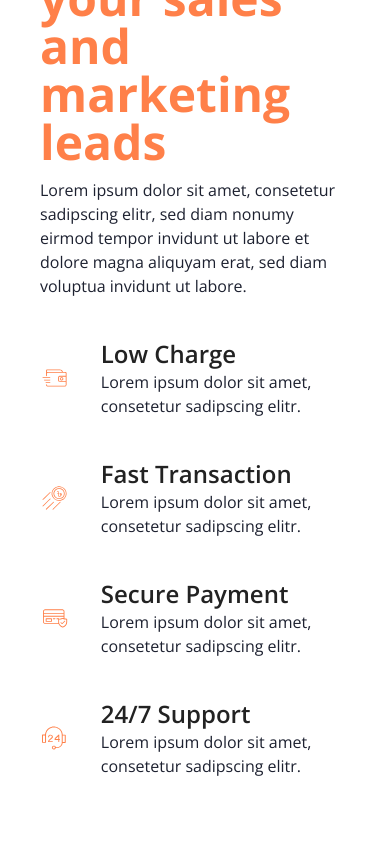
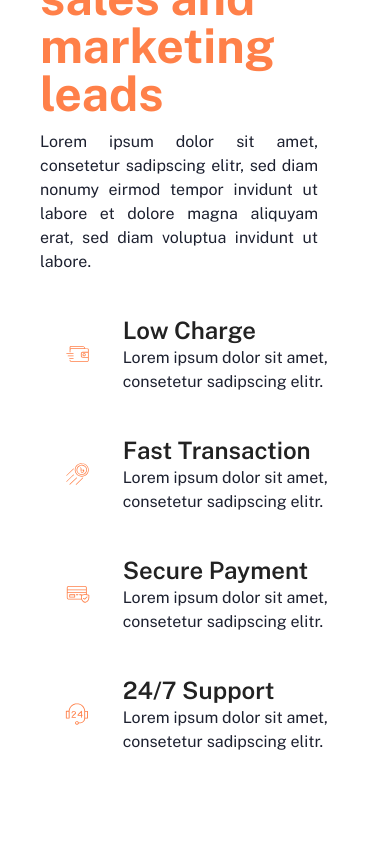
Before and after one commit to Mahadi-Hasan-Sopon/kepto-cash-v2, a React (Vite) app: page / in a window 390 px wide. Shown: the part 980-1824 px from the top of the page. Built offline with nearby package versions, Linux system fonts and the light colour scheme; the HTML template or start-up script is replaced by a standard one.

Commit message:
fixed font and contact us

```diff
--- a/src/App.jsx
+++ b/src/App.jsx
@@ -36,7 +36,7 @@ function App() {
   }, [isIntersecting]);
 
   return (
-    <div className="relative font-opensans">
+    <div className="relative font-publicsans">
       <div className="sticky top-0 z-20 bg-transparent text-3xl text-sky-500 text-bold text-center">
         <Navbar />
       </div>
@@ -45,7 +45,10 @@ function App() {
 
       {/* Benefits Section Start */}
 
-      <section id="features" className="benefits flex flex-col lg:flex-row gap-10 lg:gap-6 justify-around py-32 px-10 lg:px-36 items-center">
+      <section
+        id="features"
+        className="benefits flex flex-col lg:flex-row gap-10 lg:gap-6 justify-around py-32 px-10 lg:px-36 items-center"
+      >
         <div className="left-content lg:flex-1">
           <p className="text-base font-semibold mb-1">
             Why should you work with us?
@@ -53,13 +56,13 @@ function App() {
           <h2 className="text-5xl font-bold text-secColor mb-3">
             Analyze your sales and marketing leads
           </h2>
-          <p className="text-base text-normal text-primaryColor">
+          <p className="text-base text-normal text-primaryColor text-justify pr-8">
             Lorem ipsum dolor sit amet, consetetur sadipscing elitr, sed diam
             nonumy eirmod tempor invidunt ut labore et dolore magna aliquyam
             erat, sed diam voluptua invidunt ut labore.
           </p>
         </div>
-        <div className="right-content lg:flex-1">
+        <div className="right-content lg:flex-1 pl-6">
           <Benefit
             className="mb-10"
             icon={"assets/low-charge.svg"}
--- a/src/app.css
+++ b/src/app.css
@@ -1,3 +1,7 @@
+* {
+  font-family: "Public Sans", sans-serif;
+}
+
 .send-money .content p,
 .bill-pay .content p,
 .cash-out .content p,
@@ -13,12 +17,12 @@
 }
 
 footer .footer-container {
-  background:
-    linear-gradient(to left, #02282b, #156469);
-
+  background: linear-gradient(to left, #02282b, #156469);
 }
 
-footer .company, footer .connect, footer .newsletter {
+footer .company,
+footer .connect,
+footer .newsletter {
   margin-top: 32px;
 }
 
--- a/src/components/ContactUsForm.jsx
+++ b/src/components/ContactUsForm.jsx
@@ -1,23 +1,23 @@
 function ContactUsForm() {
   return (
     <div className="bg-neutral-50 py-4 shadow-sm">
-      <form className="w-full max-w-lg mx-auto my-4">
+      <form className="w-full max-w-3xl mx-auto my-4 text-publicsans">
         <div className="flex flex-wrap -mx-3 mb-6">
-          <div className="w-full md:w-1/2 px-3 mb-6 md:mb-0">
+          <div className="w-full md:w-1/2 px-4 mb-6 md:mb-0">
             <label
-              className="block  tracking-wide text-[#000] text-base font-semibold mb-2"
+              className="block tracking-wide text-[#000] text-base font-semibold mb-2"
               htmlFor="grid-name"
             >
               Name
             </label>
             <input
-              className="appearance-none block w-full text-[#000] text-base font-semibold border rounded py-3 px-4 mb-3 leading-tight focus:outline-none focus:bg-white"
+              className="rounded-lg appearance-none block w-full text-[#000] text-base font-semibold border py-4 px-8 mb-3 leading-tight focus:outline-none focus:bg-white placeholder:text-base placeholder:font-normal"
               id="grid-first-name"
               type="text"
               placeholder="Enter your name"
             />
           </div>
-          <div className="w-full md:w-1/2 px-3">
+          <div className="w-full md:w-1/2 px-4">
             <label
               className="block  tracking-wide text-[#000] text-base font-semibold mb-2"
               htmlFor="grid-email"
@@ -25,7 +25,7 @@ function ContactUsForm() {
               Email
             </label>
             <input
-              className="appearance-none block w-full  text-[#000] text-base font-semibold border border-gray-200 rounded py-3 px-4 leading-tight focus:outline-none focus:bg-white focus:border-gray-500"
+              className="rounded-lg appearance-none block w-full  text-[#000] text-base font-semibold border border-gray-200 py-4 px-8 leading-tight focus:outline-none focus:bg-white focus:border-gray-500 placeholder:text-base placeholder:font-normal"
               id="grid-last-name"
               type="email"
               placeholder="Enter your Email"
@@ -33,7 +33,7 @@ function ContactUsForm() {
           </div>
         </div>
         <div className="flex flex-wrap -mx-3 mb-6">
-          <div className="w-full md:w-1/2 px-3 mb-6 md:mb-0">
+          <div className="w-full md:w-1/2 px-4 mb-6 md:mb-0">
             <label
               className="block tracking-wide text-[#000] text-base font-semibold mb-2"
               htmlFor="grid-subject"
@@ -41,13 +41,13 @@ function ContactUsForm() {
               Subject
             </label>
             <input
-              className="appearance-none block w-full text-[#000] text-base font-semibold border rounded py-3 px-4 mb-3 leading-tight focus:outline-none focus:bg-white"
+              className="rounded-lg appearance-none block w-full text-[#000] text-base font-semibold border py-4 px-8 mb-3 leading-tight focus:outline-none focus:bg-white placeholder:font-normal placeholder:text-base"
               id="grid-first-name"
               type="text"
               placeholder="Provide Context"
             />
           </div>
-          <div className="w-full md:w-1/2 px-3">
+          <div className="w-full md:w-1/2 px-4">
             <label
               className="block  tracking-wide text-[#000] text-base font-semibold mb-2"
               htmlFor="grid-subject"
@@ -55,7 +55,7 @@ function ContactUsForm() {
               Subject
             </label>
             <input
-              className="appearance-none block w-full  text-[#000] text-base font-semibold border border-gray-200 rounded py-3 px-4 leading-tight focus:outline-none focus:bg-white focus:border-gray-500"
+              className="rounded-lg appearance-none block w-full text-[#000] text-base font-semibold border border-gray-200 py-4 px-8 leading-tight focus:outline-none focus:bg-white focus:border-gray-500 placeholder:text-base placeholder:font-normal"
               id="grid-last-name"
               type="text"
               placeholder="Select Subject"
@@ -72,7 +72,7 @@ function ContactUsForm() {
               Message
             </label>
             <textarea
-              className=" no-resize appearance-none block w-full  text-[#000] text-base font-semibold border border-gray-200 rounded py-3 px-4 mb-3 leading-tight focus:outline-none focus:bg-white focus:border-gray-500 h-48 resize-none"
+              className=" no-resize appearance-none block w-full  text-[#000] text-base font-semibold border border-gray-200 rounded-lg py-4 px-8 mb-3 leading-tight focus:outline-none focus:bg-white focus:border-gray-500 h-48 resize-none placeholder:text-base placeholder:font-normal"
               id="message"
               placeholder="Write your questions here"
             ></textarea>
--- a/src/index.css
+++ b/src/index.css
@@ -1,4 +1,4 @@
-@import url('https://fonts.googleapis.com/css2?family=Open+Sans:wght@300;400;500;600;700;800&display=swap');
+@import url('https://fonts.googleapis.com/css2?family=Public+Sans:wght@300;400;500;600;700;800;900&display=swap');
 
 @tailwind base;
 @tailwind components;
--- a/tailwind.config.js
+++ b/tailwind.config.js
@@ -4,7 +4,7 @@ export default {
   theme: {
     extend: {
       fontFamily: {
-        opensans: ["Open Sans", "sans-serif"],
+        publicsans: ["Public Sans", "sans-serif"],
       },
       colors: {
         secColor: "#FF8049",
```
